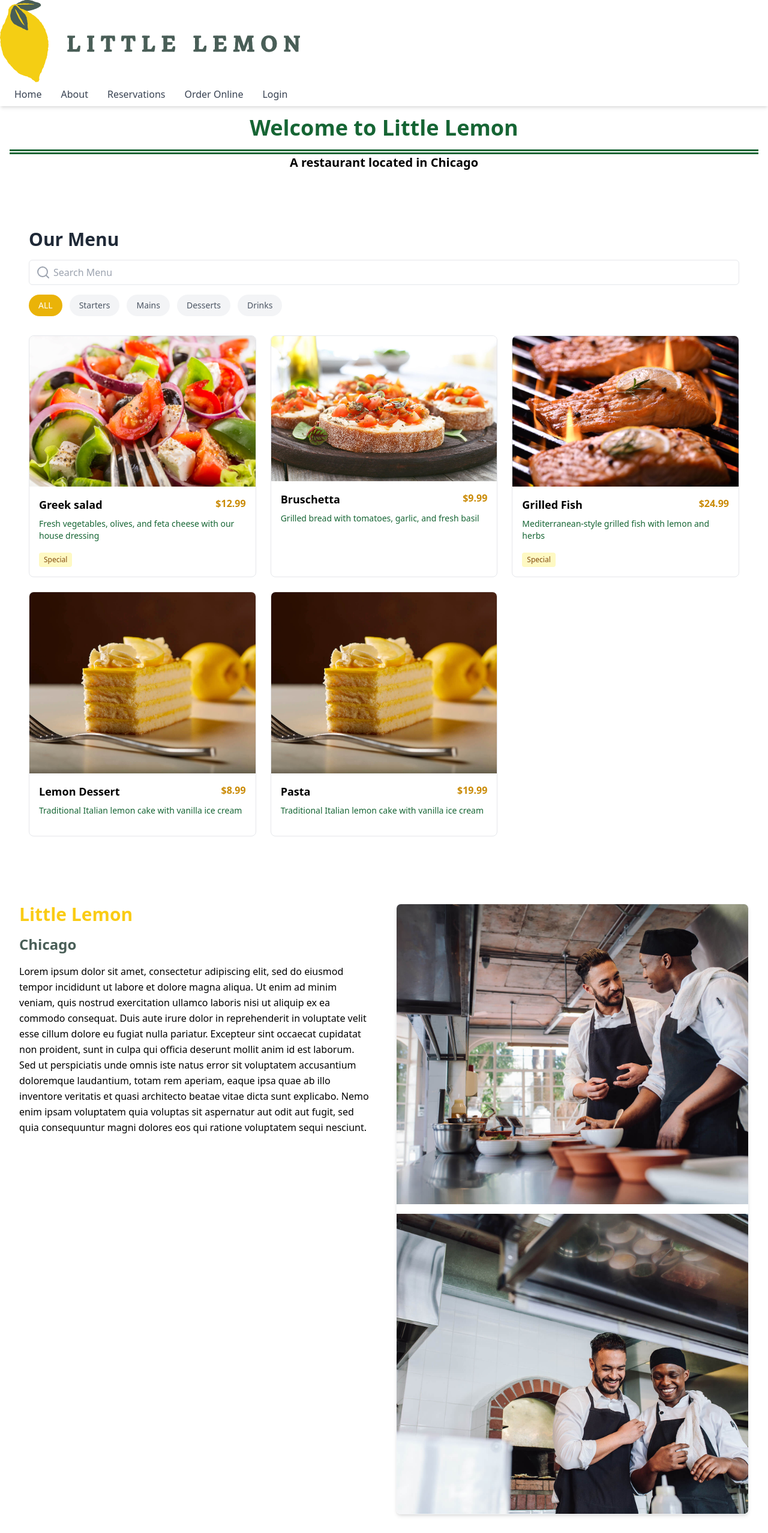
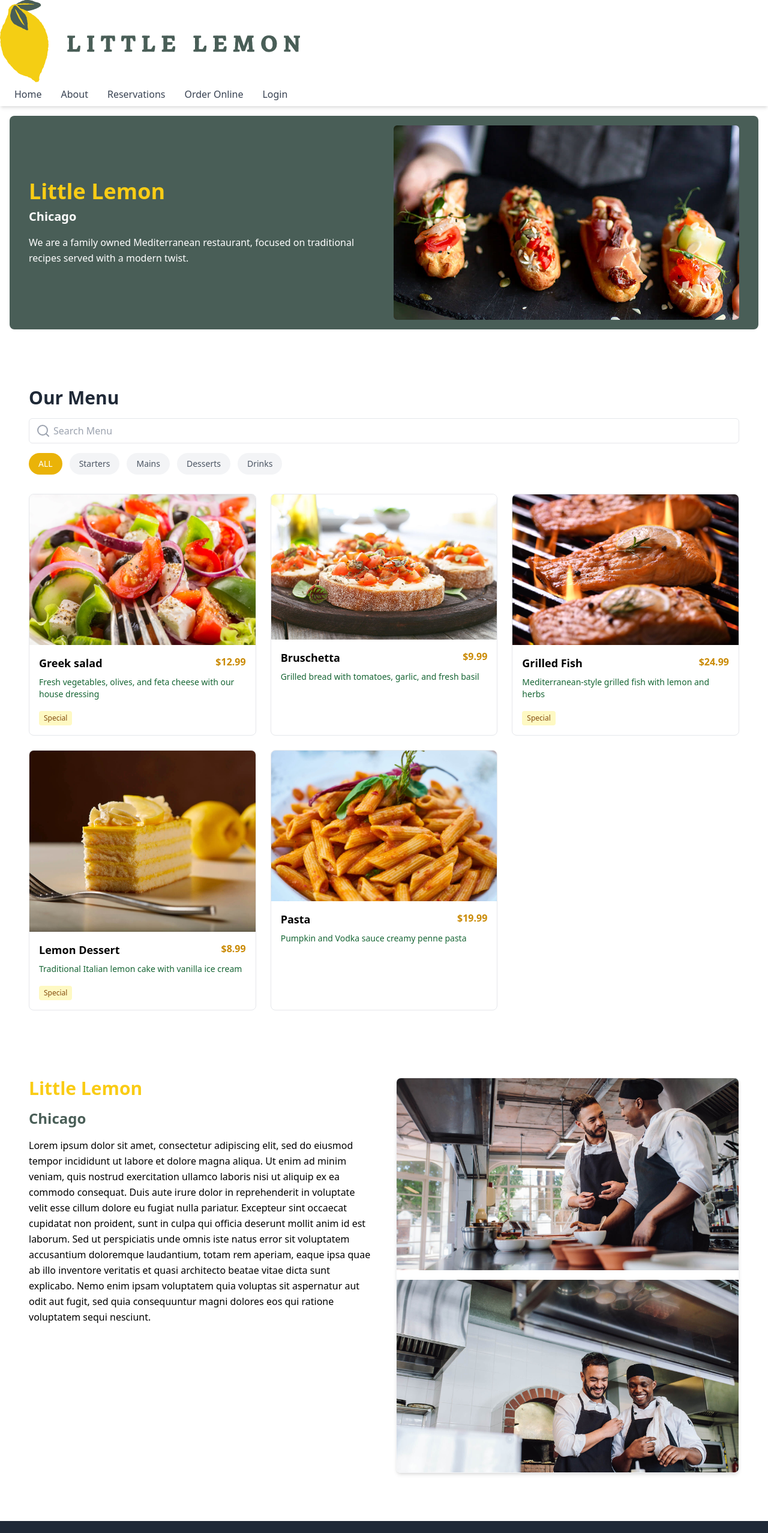
Before and after one commit to JakhmolaShikhar/Little-Lemon, a React (Vite) app: page / in a window 1280 px wide. Shown: the top 2555 px of the page at 60% size. Built offline with nearby package versions, Linux system fonts and the light colour scheme.

Commit message:
completed home component

```diff
--- a/src/components/Home.jsx
+++ b/src/components/Home.jsx
@@ -5,12 +5,23 @@ import Menu from './Menu'
 const Home = () => {
   return (
     <div className='container mx-auto px-4 py-4'>
-        <div className='text-center mb-12 divide-y-8 divide-double divide-green-800'>
-            <h1 className='text-4xl font-bold text-green-800 mb-4'>Welcome to Little Lemon</h1>
-            <p className='text-xl font-semibold '>A restaurant located in Chicago</p>
+        <div className='text-left grid grid-cols-2 px-8 py-4 mb-12 bg-[#495E57] w-full items-center rounded-lg gap-8'>
+          <div className=''>
+            <h1 className='text-4xl font-bold text-yellow-400 mb-2'>Little Lemon</h1>
+            <h2 className='text-xl font-semibold text-white'>Chicago</h2>
+            <p className='text-white mt-4 leading-relaxed max-w-prose'>
+            We are a family owned Mediterranean restaurant,
+            focused on traditional recipes served with a modern twist.
+            </p>
+          </div>
+          <img
+          src='/img/restaurant food B.jpg'
+          alt='Restaurant image'
+          className='w-full h-auto rounded-md object-cover aspect-video'
+          />
         </div>
         <Menu />
-        <section className="container mx-auto px-4 py-16 grid grid-cols-1 md:grid-cols-2 gap-10">
+        <section className="container mx-auto px-8 py-16 grid grid-cols-1 md:grid-cols-2 gap-10">
           <div className="space-y-4">
             <h1 className='text-3xl font-bold text-yellow-400'>Little Lemon</h1>
             <h2 className='text-2xl font-semibold text-[#495E57]'>Chicago</h2>
@@ -30,16 +41,16 @@ const Home = () => {
               voluptatem sequi nesciunt.
             </p>
           </div>
-          <div className="grid grid-cols-1 gap-4 border border-gray-100 rounded-lg overflow-hidden shadow-md">
+          <div className="grid grid-cols-1  gap-4 border border-gray-100 rounded-lg overflow-hidden shadow-md">
             <img
             src='/img/mario-and-adrian.jpg'
             alt="Chefs Mario and Adrian"
-            className='w-full h-[300px] md:h-[500px] object-cover'
+            className='w-full h-15 md:h-22 object-cover aspect-video'
             />
             <img
             src='/img/Mario and Adrian b.jpg'
             alt="Chefs Mario and Adrian"
-            className='w-full h-[300px] md:h-[500px] object-cover'
+            className='w-full h-15 md:h-22 object-cover aspect-video'
             />
           </div>
         </section>
--- a/src/components/Menu.jsx
+++ b/src/components/Menu.jsx
@@ -49,15 +49,16 @@ const Menu = () => {
 			description: 'Traditional Italian lemon cake with vanilla ice cream',
 			price: 8.99,
 			category: 'desserts',
+			special: true,
 			image: '/img/menu_items/Lemon dessert.jpg',
 		},
 		{
 			id: 5,
 			name: 'Pasta',
-			description: 'Traditional Italian lemon cake with vanilla ice cream',
+			description: 'Pumpkin and Vodka sauce creamy penne pasta',
 			price: 19.99,
 			category: 'mains',
-			image: '/img/menu_items/Lemon dessert.jpg',
+			image: '/img/pasta.jpg',
 		},
 	]
 
```
